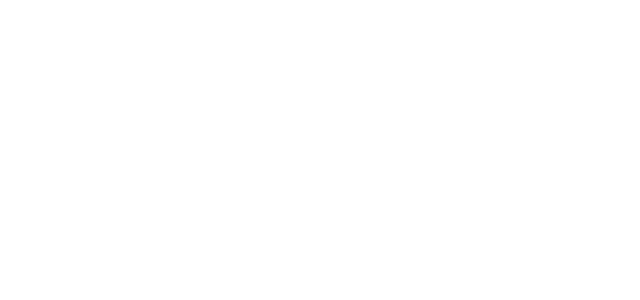
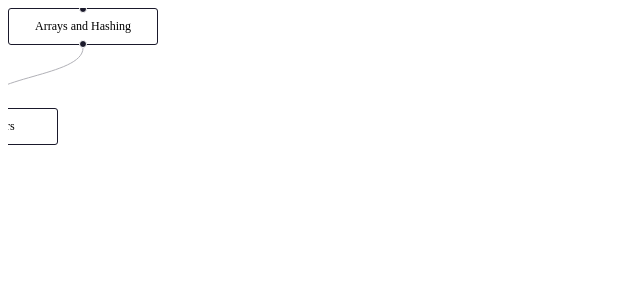
Before and after one commit to ProgramadoresSemPatria/NEUROMANCERS-module-code-breakers, a React (Vite) app: page / in a window 1280 px wide. Shown: the top 300 px of the page, without its empty margins (0-640 px from the left). Built offline with nearby package versions, Linux system fonts and the light colour scheme.

Commit message:
feat: React Flow initial setup

```diff
--- a/package.json
+++ b/package.json
@@ -10,6 +10,7 @@
     "preview": "vite preview"
   },
   "dependencies": {
+    "@xyflow/react": "^12.3.5",
     "react": "^18.3.1",
     "react-dom": "^18.3.1"
   },
--- a/src/App.tsx
+++ b/src/App.tsx
@@ -1,10 +1,7 @@
+import Roadmap from "./components/Roadmap";
 
 function App() {
-
-	return (
-		<>
-		</>
-	)
+  return <Roadmap />;
 }
 
-export default App
+export default App;
--- /dev/null
+++ b/src/components/Roadmap.tsx
@@ -0,0 +1,46 @@
+import "@xyflow/react/dist/style.css";
+import React, { useCallback } from "react";
+import {
+  ReactFlow,
+  useNodesState,
+  useEdgesState,
+  addEdge,
+  Connection,
+  Edge,
+  Node,
+} from "@xyflow/react";
+
+const initialNodes = [
+  { id: "1", position: { x: 0, y: 0 }, data: { label: "Arrays and Hashing" } },
+  { id: "2", position: { x: -100, y: 100 }, data: { label: "Two Pointers" } },
+];
+
+const initialEdges: Edge[] = [{ id: "e1-2", source: "1", target: "2" }];
+
+const proOptions = { hideAttribution: true };
+
+const Roadmap: React.FC = () => {
+  const [nodes, setNodes, onNodesChange] = useNodesState(initialNodes);
+  const [edges, setEdges, onEdgesChange] = useEdgesState(initialEdges);
+
+  const onConnect = useCallback(
+    (params: Edge | Connection) => setEdges((eds) => addEdge(params, eds)),
+    [setEdges]
+  );
+  return (
+    <>
+      <div style={{ width: "100vw", height: "80vh" }}>
+        <ReactFlow
+          nodes={initialNodes}
+          edges={initialEdges}
+          onNodesChange={onNodesChange}
+          onEdgesChange={onEdgesChange}
+          proOptions={proOptions}
+          onConnect={onConnect}
+        />
+      </div>
+    </>
+  );
+};
+
+export default Roadmap;
```
Also changed, not shown: 1 other file (tests, documents, lock files or other folders).
